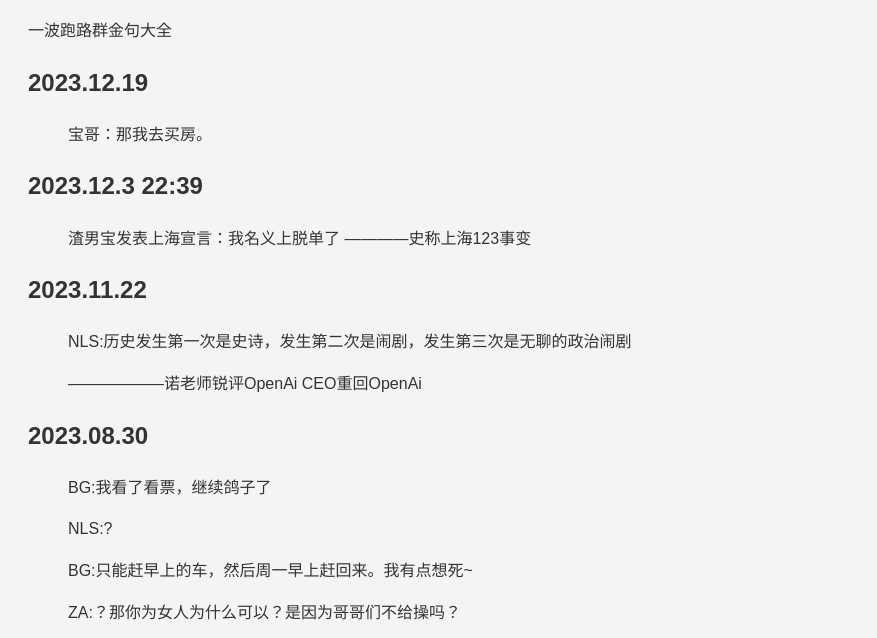
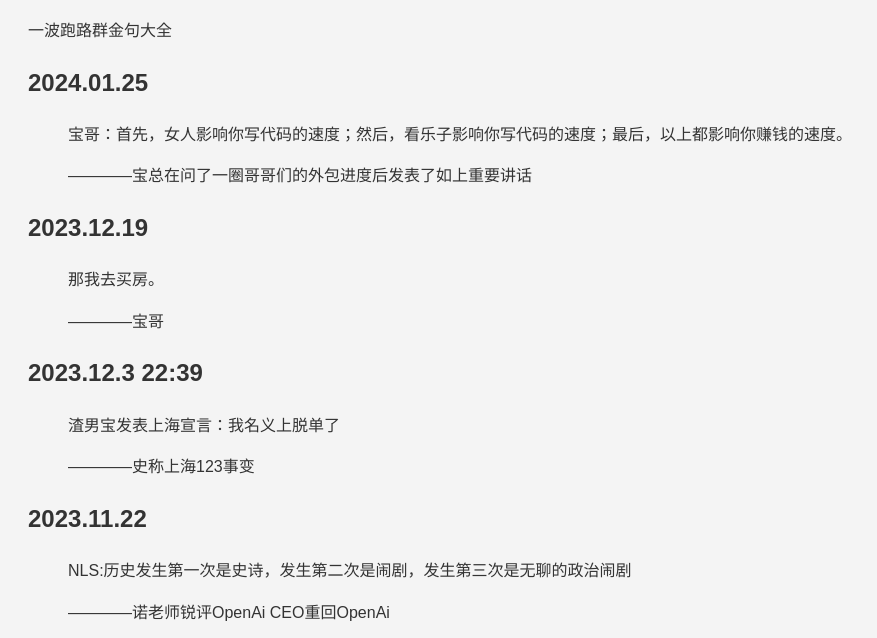
Before and after one commit to yehuo/BibleVerse, a plain HTML site: page index.bkp.html in a window 1280 px wide. Shown: the part 104-742 px from the top of the page, without its empty margins (0-877 px from the left). Drawn offline with Linux system fonts and the light colour scheme.

Commit message:
Generate html files from readme.

```diff
--- a/index.bkp.html
+++ b/index.bkp.html
@@ -23,19 +23,25 @@ h1, h2, h3, h4, h5, h6 {
 
 <h1>BibleVerse</h1>
 <p>一波跑路群金句大全</p>
+<h2>2024.01.25</h2>
+<blockquote>
+<p>宝哥：首先，女人影响你写代码的速度；然后，看乐子影响你写代码的速度；最后，以上都影响你赚钱的速度。</p>
+<p>————宝总在问了一圈哥哥们的外包进度后发表了如上重要讲话</p>
+</blockquote>
 <h2>2023.12.19</h2>
 <blockquote>
-<p>宝哥：那我去买房。</p>
+<p>那我去买房。</p>
+<p>————宝哥</p>
 </blockquote>
 <h2>2023.12.3 22:39</h2>
 <blockquote>
-<p>渣男宝发表上海宣言：我名义上脱单了
-————史称上海123事变</p>
+<p>渣男宝发表上海宣言：我名义上脱单了</p>
+<p>————史称上海123事变</p>
 </blockquote>
 <h2>2023.11.22</h2>
 <blockquote>
 <p>NLS:历史发生第一次是史诗，发生第二次是闹剧，发生第三次是无聊的政治闹剧</p>
-<p>——————诺老师锐评OpenAi CEO重回OpenAi</p>
+<p>————诺老师锐评OpenAi CEO重回OpenAi</p>
 </blockquote>
 <h2>2023.08.30</h2>
 <blockquote>
```
